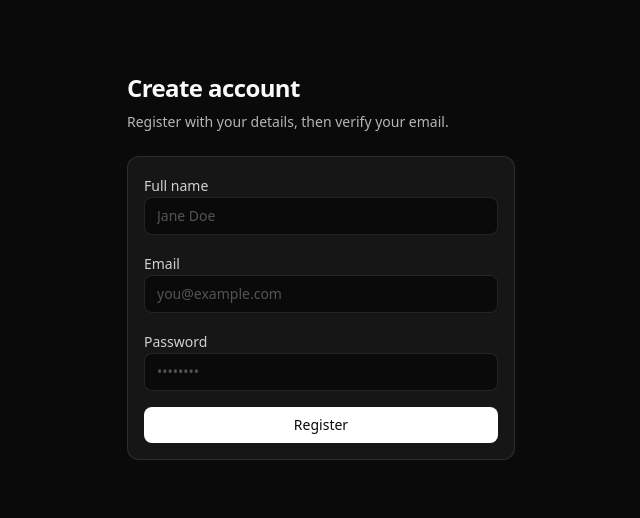
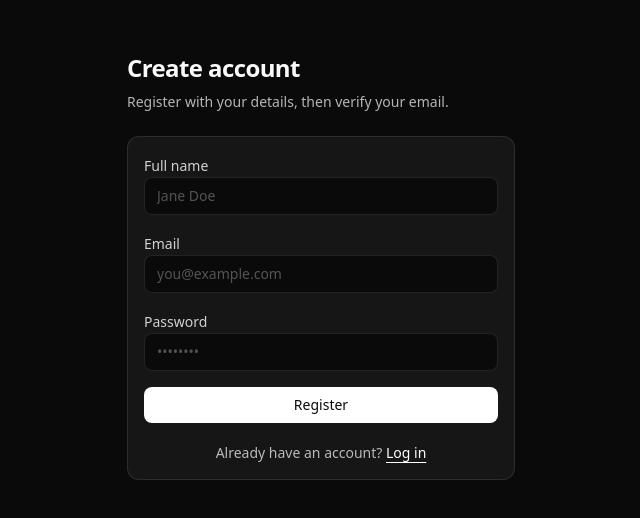
Before and after one commit to Taksyeu/Taksy, a Next.js app: page /app/register in a window 1280 px wide. Shown: the part 134-652 px from the top of the page, without its empty margins (319-959 px from the left). Built offline with nearby package versions, Linux system fonts and the light colour scheme; no server answers.

Commit message:
Add login/register cross-links

```diff
--- a/src/features/auth/components/LoginForm.tsx
+++ b/src/features/auth/components/LoginForm.tsx
@@ -1,5 +1,6 @@
 'use client';
 
+import Link from 'next/link';
 import { useRouter } from 'next/navigation';
 import { useState, type FormEvent } from 'react';
 
@@ -85,6 +86,16 @@ export function LoginForm() {
           >
             {isSubmitting ? 'Logging in…' : 'Login'}
           </button>
+
+          <div className="pt-1 text-center text-sm text-white/70">
+            <span>Don't have an account? </span>
+            <Link
+              href="/app/register"
+              className="font-medium text-white underline underline-offset-4 hover:text-white/90"
+            >
+              Sign up
+            </Link>
+          </div>
         </form>
       </div>
     </div>
--- a/src/features/auth/components/RegisterForm.tsx
+++ b/src/features/auth/components/RegisterForm.tsx
@@ -1,5 +1,6 @@
 'use client';
 
+import Link from 'next/link';
 import { useRouter } from 'next/navigation';
 import { useState, type FormEvent } from 'react';
 
@@ -117,6 +118,16 @@ export function RegisterForm() {
           >
             {isSubmitting ? 'Creating account…' : 'Register'}
           </button>
+
+          <div className="pt-1 text-center text-sm text-white/70">
+            <span>Already have an account? </span>
+            <Link
+              href="/app/login"
+              className="font-medium text-white underline underline-offset-4 hover:text-white/90"
+            >
+              Log in
+            </Link>
+          </div>
         </form>
       </div>
     </div>
```
